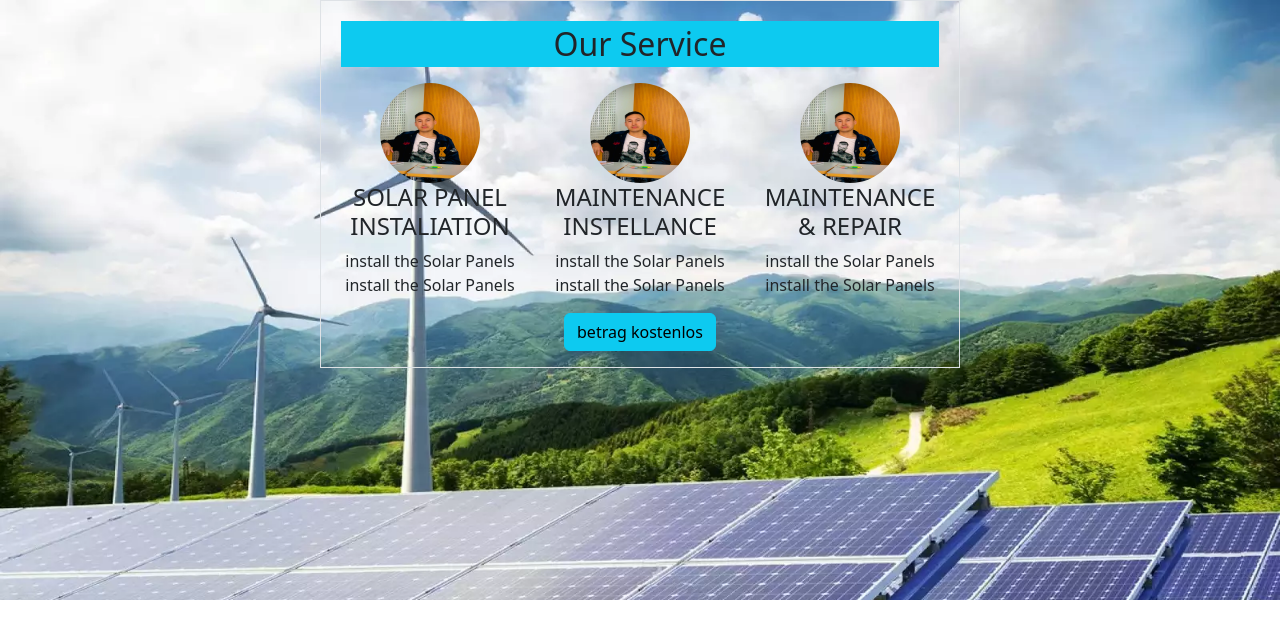
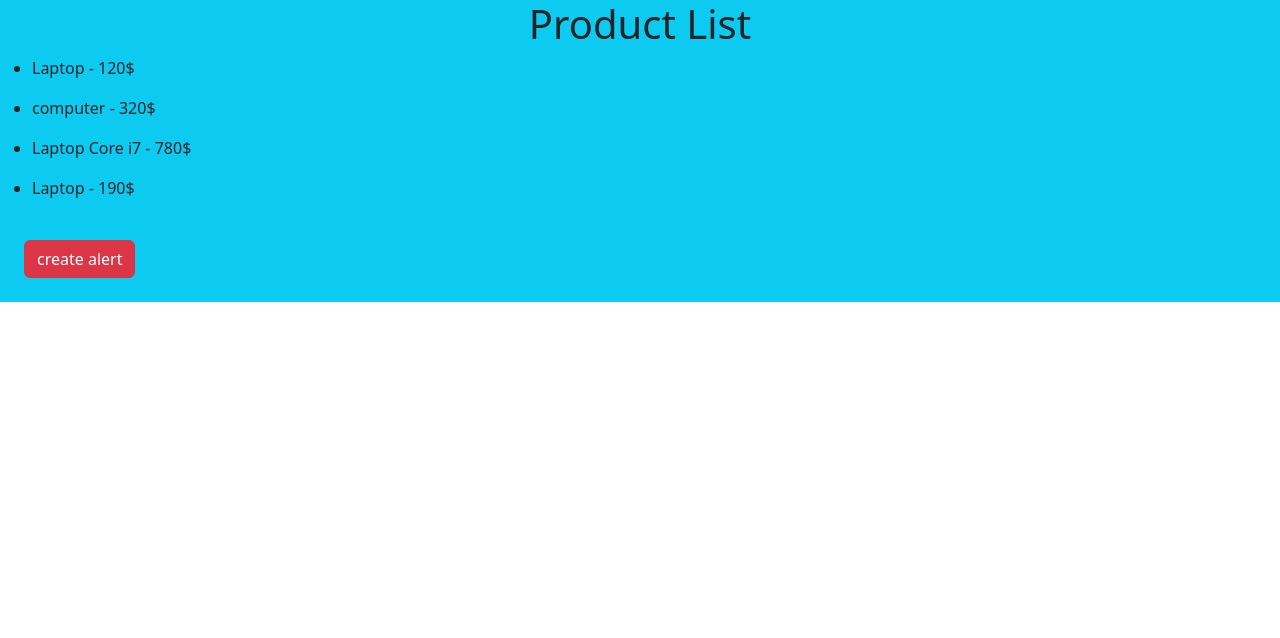
Before and after one commit to JumaQasimiM/ViteReact, a React (Vite) app: page / in a window 1280 px wide. Shown: the top 638 px of the page. Built offline with nearby package versions, Linux system fonts and the light colour scheme.

Commit message:
create product jsx

```diff
--- a/src/App.jsx
+++ b/src/App.jsx
@@ -5,12 +5,14 @@ import { BrowserRouter as Router, Routes, Route } from "react-router-dom";
 import Login from "./pages/login/login.jsx";
 import Dashbord from "./pages/dachbord/dachbord.jsx";
 import Service from "./pages/service/service.jsx";
+import Product from "./pages/prodact/product.jsx";
 
 function App() {
   return(
   <Router>
     <Routes>
-      <Route path="/" element={<Service />} />
+      <Route path="/" element={<Product />} />
+      {/* <Route path="/" element={<Service />} /> */}
       <Route path="/login" element={<Login />} />
       <Route path="/dashbord" element={<Dashbord />} />
     </Routes>
--- a/src/pages/prodact/product.jsx
+++ b/src/pages/prodact/product.jsx
@@ -0,0 +1,46 @@
+import React from "react";
+
+const Product = () => {
+  const products = [
+    { id: 1, title: "Laptop", price: "120$" },
+    { id: 2, title: "computer", price: "320$" },
+    { id: 3, title: "Laptop Core i7", price: "780$" },
+    { id: 4, title: "Laptop", price: "190$" },
+  ];
+  const handelClick =(e)=>{
+    e.preventDefault();
+    if(1===1){
+
+        alert('Hello');
+    }
+  }
+  const List = products.map((product) => (
+    <li key={product.id}>{product.title}</li>
+  ));
+
+  return (
+    <>
+      {/* create product  */}
+      <div className="bg-info">
+        <h1 className="text-center">Product List</h1>
+        <>
+        {products.map((product) => (
+
+          <ul>
+            <li key={product.id}>
+              {product.title} - {product.price}
+            </li>
+          </ul>
+
+
+
+        ))}
+        <button className="btn btn-danger m-4" onClick={handelClick}>create alert</button>
+
+        </>
+      </div>
+    </>
+  );
+};
+
+export default Product;
--- a/src/pages/service/service.jsx
+++ b/src/pages/service/service.jsx
@@ -24,7 +24,7 @@ const Service = () => {
     <div className="" style={{ backgroundImage: `url(${background})`,backgroundSize:'cover' ,minHeight:'600px'}}>
       <section
         className="text-center col-md-12 p-3 w-50 border p-1"
-        style={{margin:'0 auto',marginBottom:'-60'}}
+        style={{margin:'0 auto',marginBottom:''}}
 
       >
         <h2 className="m-1 p-1 bg-info">Our Service</h2>
```
Also changed, not shown: src/pages/service/services.css (added, +8 -0 lines).
